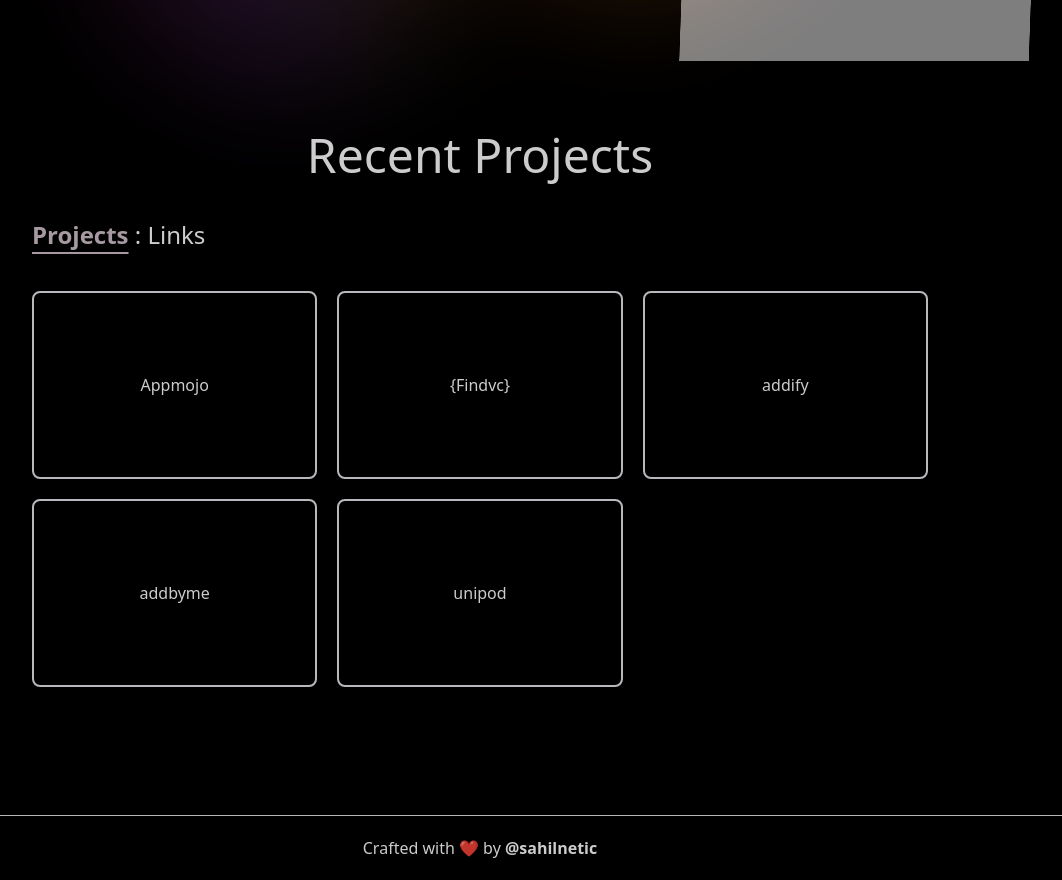
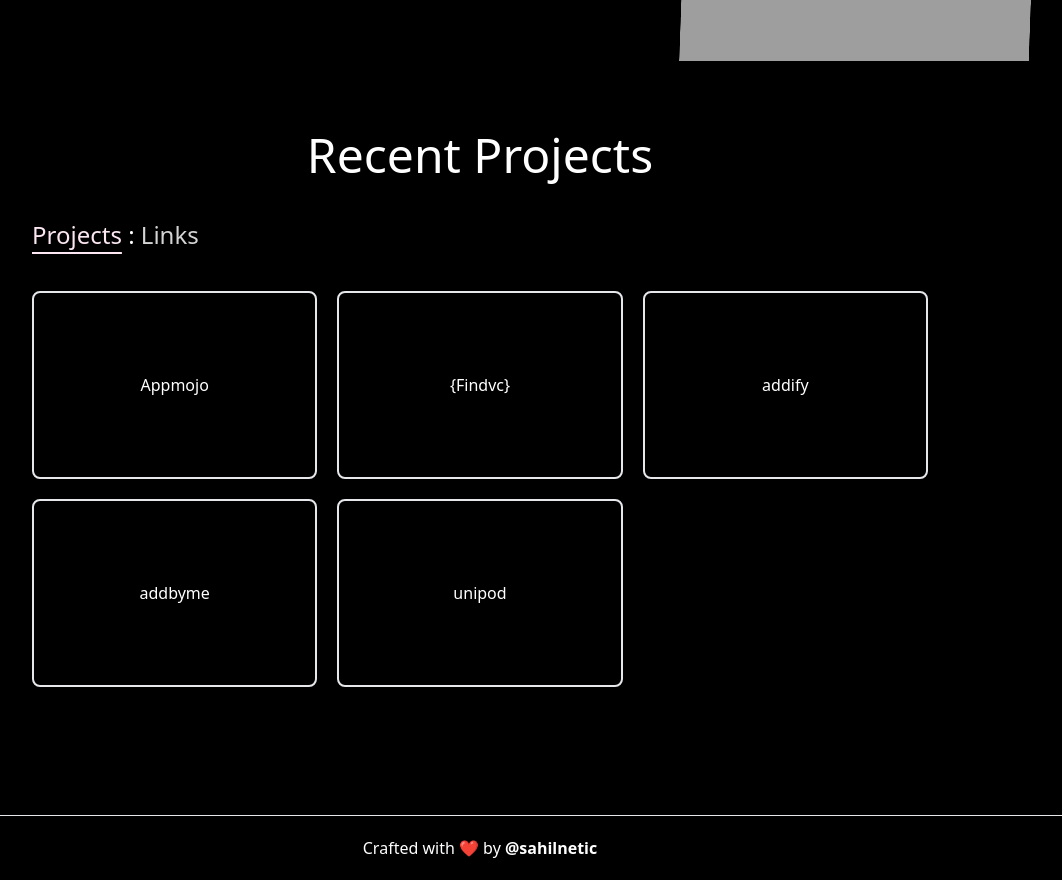
Before and after one commit to salnetx/portfolioold, a Next.js app: page / in a window 1280 px wide. Shown: the part 420-1300 px from the top of the page, without its empty margins (160-1222 px from the left). Built offline with nearby package versions, Linux system fonts and the light colour scheme; grey boxes are pictures that could not be loaded.

Commit message:
added something cool

```diff
--- a/pages/components/Blogs.js
+++ b/pages/components/Blogs.js
@@ -1,11 +1,8 @@
-import Image from "next/image";
+
 const Blogs = ()=>{
+
   return(
-    <div className="bg-black">
-
-<h1 class="text-center text-white text-2xl sm:text-5xl pb-10 font-medium">Recent Projects</h1>
-<h2 class="sm:mx-48 mx-6 text-white text-lg sm:text-2xl pb-10 font-light"><span className="text-pink-100 font-black animate-pulse underline  underline-offset-8">Projects</span> : Links</h2>
-
+<div>
 <div class="grid grid-cols-1 lg:grid-cols-3 sm:grid-cols-2 text-center mx-6 sm:mx-48 gap-x-5 gap-y-5 mb-28">
 
   <div class="border border-2 shadow-lg rounded-lg py-20 text-white">Appmojo</div>
--- a/pages/components/Layout.js
+++ b/pages/components/Layout.js
@@ -2,11 +2,12 @@
 import Header from "./Header";
 
 const Layout = ({children})=>{
+
   return(
 
 <div>
     <Header />
-<div className="mx-auto bg-black flex justify-center items-center filter blur-3xl animate-pulse duration-500 transition w-full">
+{/* <div className="mx-auto bg-black flex justify-center items-center filter blur-3xl animate-pulse duration-500 transition w-full">
 	<div className="mr-10 flex relative">
 		<div className="p-44 rounded-full bg-gradient-to-r from-pink-500 via-purple-500 to-yellow-500 absolute top-20 right-0">
 
@@ -46,7 +47,8 @@
 <main>{children}</main>
 
  </div>
-</div>
+</div> */}
+<main>{children}</main>
           </div>
   )
 }
--- a/pages/index.js
+++ b/pages/index.js
@@ -1,9 +1,20 @@
 import Image from 'next/image'
+import { useState } from 'react'
 import Layout from './components/Layout'
 import Linkinbio from './components/Linkinbio'
 import Footer from './components/Footer'
 import Blogs from './components/Blogs'
 export default function Home() {
+  const [blocker,setBlocker] = useState('')
+  const [blocker1,setBlocker1] = useState('none')
+	const hiddenDisplay = ()=>{
+     setBlocker('block')
+  }
+  const hiddenDisplay2 = ()=>{
+    setBlocker('none')
+    setBlocker1('block')
+  }
+
   return (
     <Layout>
 
@@ -18,7 +29,7 @@
 
                 <div className="py-5 flex gap-x-4">
                   <a href="#" className="text-white border px-5 py-2 border-white rounded-lg border-t-2 border-l-2">Contact</a>
-                  <a href="#" className="text-white border px-5 pt-2 border-white rounded-lg border-t-2 border-l-2">Confess Out</a>
+                  <a href="https://ngl.link/sahilnetic" className="text-white border px-5 pt-2 border-white rounded-lg border-t-2 border-l-2">Confess Out</a>
              </div>
               </div>
               <div className="lg:w-4/12 scale-100 rounded-lg -skew-x-2">
@@ -28,11 +39,23 @@
 
         </div>
       </div>
+
+
+
+      <div style={{display : `${blocker}`}}>
+      <h1 class="text-center text-white text-2xl sm:text-5xl pb-10 font-medium">Recent Projects</h1>
+      <h2 class="sm:mx-48 mx-6 text-white text-lg sm:text-2xl pb-10 font-light"><span className='font-medium text-pink-100 underline underline-offset-8' onClick={hiddenDisplay} >Projects</span> : <span className='animate-pulse' onClick={hiddenDisplay2}>Links</span></h2>
+
       <Blogs />
+      </div>
 
-      <div className='hidden'>
+      <div style={{display : `${blocker1}`}}>
+      <h1 class="text-center text-white text-2xl sm:text-5xl pb-10 font-medium">Sweet Links</h1>
+      <h2 class="sm:mx-48 mx-6 text-white text-lg sm:text-2xl pb-10 font-light"><span className='animate-pulse' onClick={hiddenDisplay} >Projects</span> : <span className='font-medium text-pink-100 underline underline-offset-8' onClick={hiddenDisplay2}>Links</span></h2>
+
       <Linkinbio />
       </div>
+
 
       <div>
       <Footer />
```
